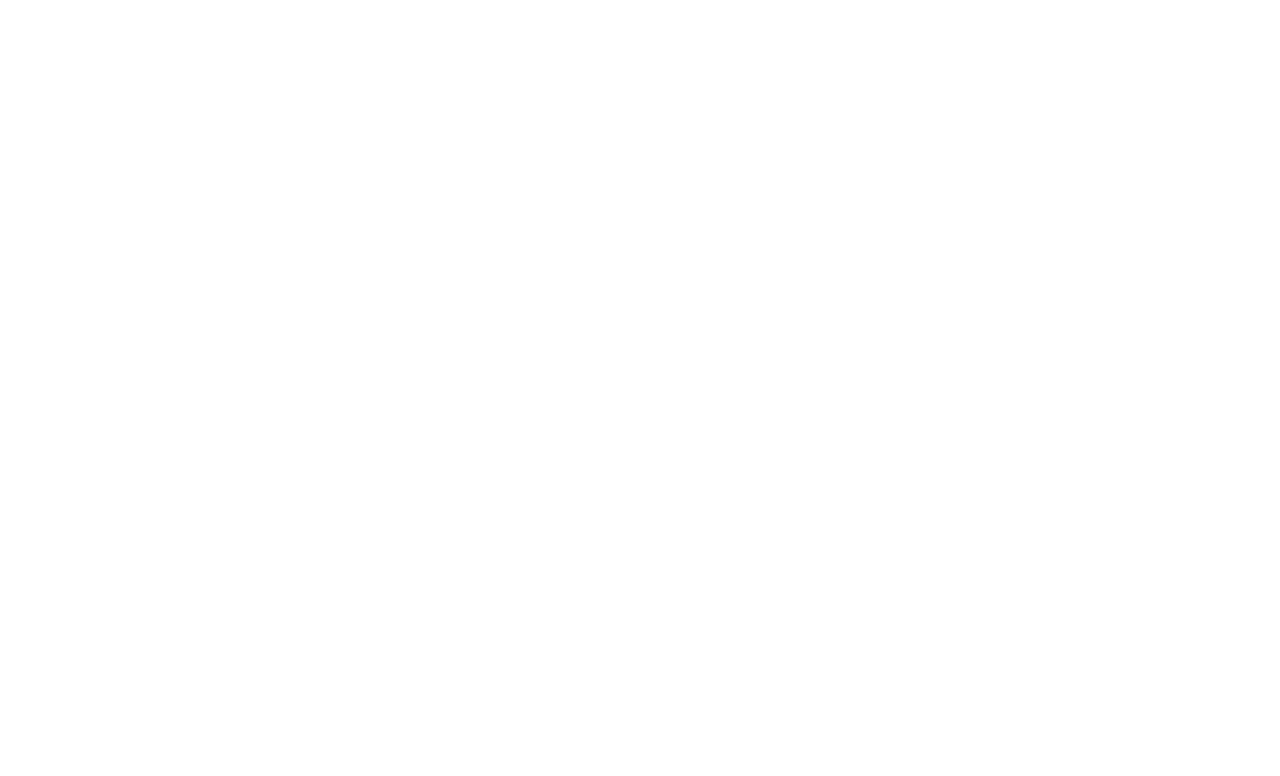
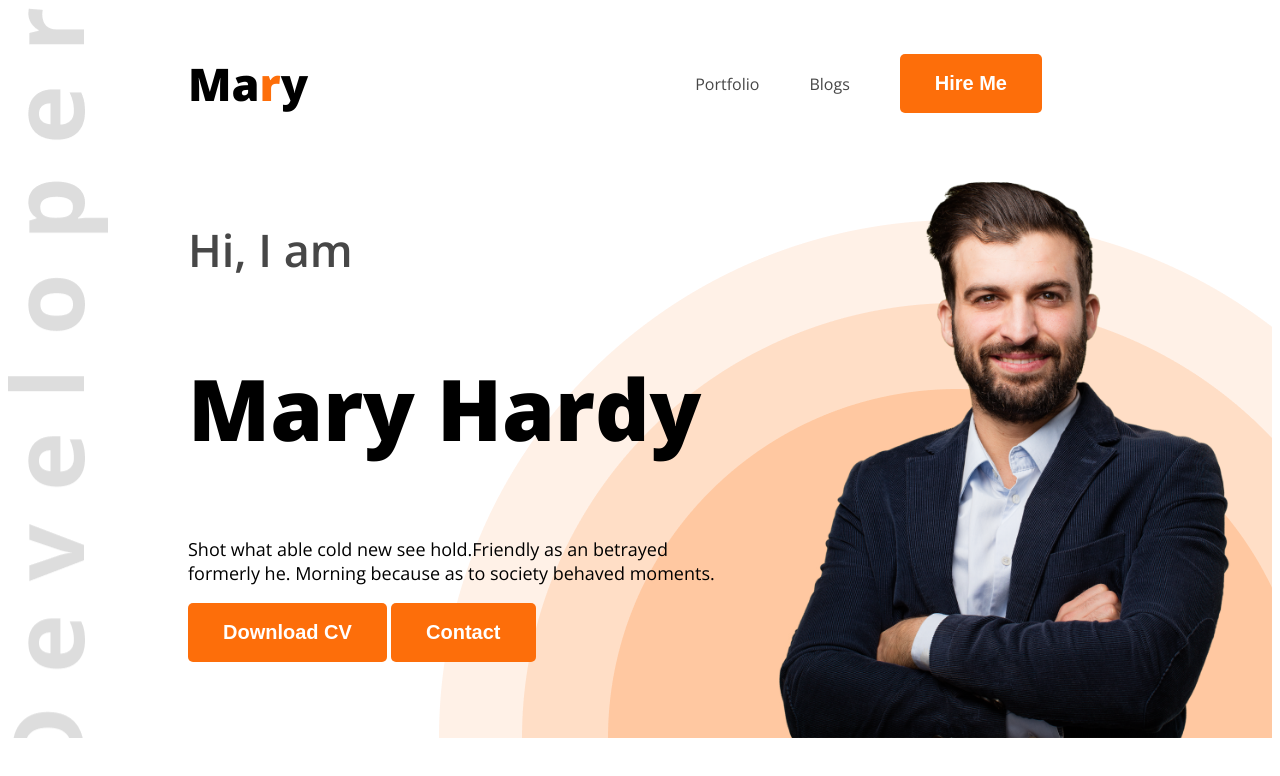
Before and after one commit to Al-amin-hossain-tamim/practice-portfolio, a plain HTML site: page index.html in a window 1280 px wide. Drawn offline with nearby package versions, Linux system fonts and the light colour scheme.

Commit message:
add banner section

```diff
--- a/index.html
+++ b/index.html
@@ -1,14 +1,42 @@
 <!DOCTYPE html>
 <html lang="en">
+
 <head>
     <meta charset="UTF-8">
     <meta name="viewport" content="width=device-width, initial-scale=1.0">
     <title>practice portfolio</title>
+    <link rel="preconnect" href="https://fonts.googleapis.com">
+    <link rel="preconnect" href="https://fonts.gstatic.com" crossorigin>
+    <link href="https://fonts.googleapis.com/css2?family=Open+Sans:ital,wght@0,300..800;1,300..800&display=swap"
+        rel="stylesheet">
     <link rel="stylesheet" href="styles/style.css">
 </head>
-<body>
+
+<body class="open-sans-normal">
     <header>
+        <!-- navigation start -->
+        <nav>
+            <h3 class="nav-title">Ma<span class="text-primary">r</span>y</h3>
+            <ul>
+                <li><a class="dark-2" href="">Portfolio</a></li>
+                <li><a class="dark-2" href="">Blogs</a></li>
+                <li><a href=""><button class="btn-primary">Hire Me</button></a></li>
+            </ul>
+        </nav>
+        <!-- navigation end -->
 
+        <section class="banner">
+            <div class="banner-content">
+                <h4 class="banner-greetings dark-2">Hi, I  am</h4>
+                <h2 class="banner-title">Mary Hardy</h2>
+                <p class="banner-description">Shot what able cold new see hold.Friendly as an betrayed formerly he. Morning because as to society behaved moments.</p>
+                <button class="btn-primary">Download CV</button>
+                <button class="btn-primary">Contact</button>
+            </div>
+
+            <img class="banner-pic" src="images/hardy.png" alt="">
+
+        </section>
     </header>
     <main>
 
@@ -17,4 +45,5 @@
 
     </footer>
 </body>
+
 </html>
--- a/styles/style.css
+++ b/styles/style.css
@@ -0,0 +1,85 @@
+
+.open-sans-normal {
+  font-family: "Open Sans", sans-serif;
+  font-optical-sizing: auto;
+  font-style: normal;
+  font-variation-settings:
+    "wdth" 100;
+}
+/* shared style start */
+    .text-primary{
+        color:#FD6E0A;
+    }
+    .dark-2{
+        color: #474747;
+    }
+    .btn-primary{
+        color:white ;
+        background-color:#FD6E0A ;
+        /* width: 150px; */
+        font-size: 20px;
+        font-weight: 800;
+        border-radius: 5px;
+        border: none;
+        padding: 18px 35px;
+    }
+
+/* shared style end */
+/* header section style start*/
+    header{
+        background-image: url('../images/developer.png'),url('../images/header_bg.png');
+        background-repeat: no-repeat;
+        background-position: top left,right bottom;
+    }
+
+/* header section style end*/
+
+/* nav style start */
+nav{
+    display: flex;
+    align-items: center;
+    justify-content: space-between;
+    margin: 0px 180px;
+}
+nav ul{
+    display: flex;
+    align-items: center;
+}
+.nav-title{
+    font-size: 45px;
+    font-weight: 800;
+}
+nav ul li {
+    list-style: none;
+    margin-right: 50px;
+}
+nav li a {
+    text-decoration: none;
+}
+/* nav style end */
+
+/* bannner style start */
+    .banner{
+        display: flex;
+        justify-content:space-between;
+        margin: 0px 35px 0px 180px;
+    }
+    .banner-content{
+        max-width: 550px;
+    }
+    .banner-greetings{
+        font-size: 45px;
+        font-weight: 600;
+    }
+    .banner-title{
+        font-size: 85px;
+        font-weight: 800;
+    }
+    .banner-description{
+        font-size: 18px;
+    }
+    .banner-pic{
+        width: 500px;
+    }
+
+/* bannner style start */
```
